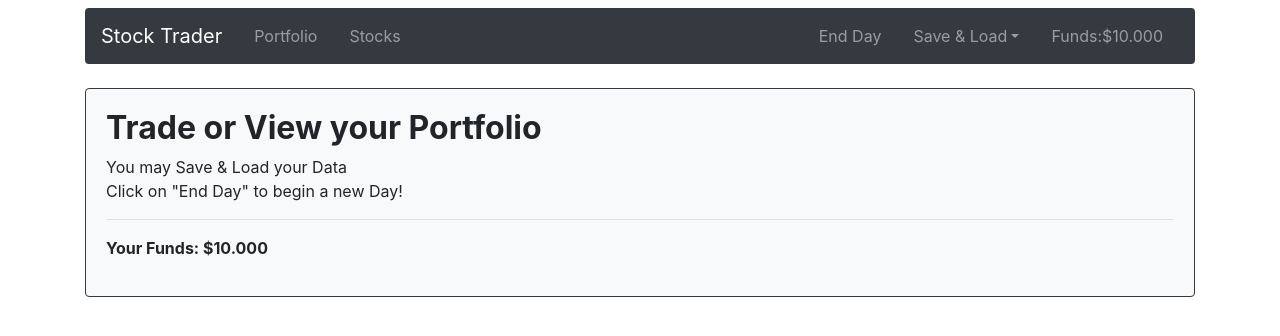
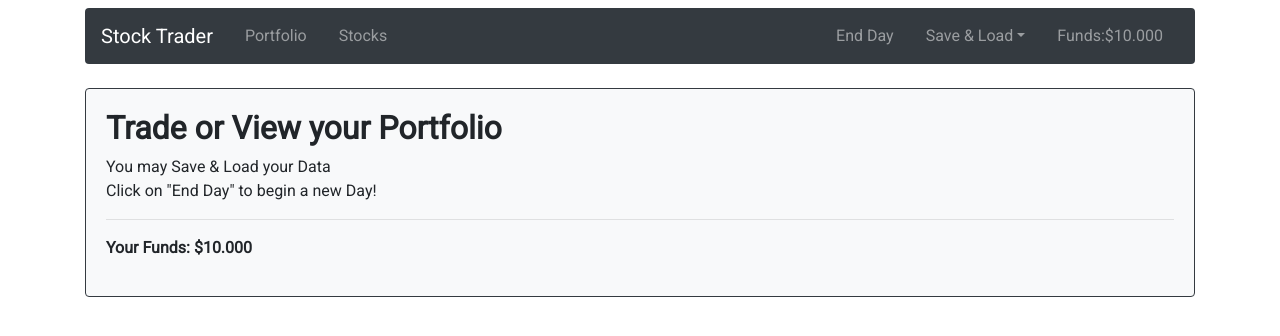
Before and after one commit to Radioaktywnyja/stock-trader, a Vue app: page / in a window 1280 px wide. Shown: the top 336 px of the page. Built offline with nearby package versions, Linux system fonts and the light colour scheme.

Commit message:
Added Roboto font-family

```diff
--- a/public/index.html
+++ b/public/index.html
@@ -5,6 +5,7 @@
     <meta http-equiv="X-UA-Compatible" content="IE=edge">
     <meta name="viewport" content="width=device-width,initial-scale=1.0">
     <link rel="icon" href="<%= BASE_URL %>favicon.ico">
+    <link href="https://fonts.googleapis.com/css?family=Roboto&display=swap" rel="stylesheet">
     <title>Stock Trader</title>
   </head>
   <body>
--- a/src/App.vue
+++ b/src/App.vue
@@ -18,5 +18,7 @@
 </script>
 
 <style>
-
+  body {
+    font-family: 'Roboto', sans-serif;
+  }
 </style>
```
